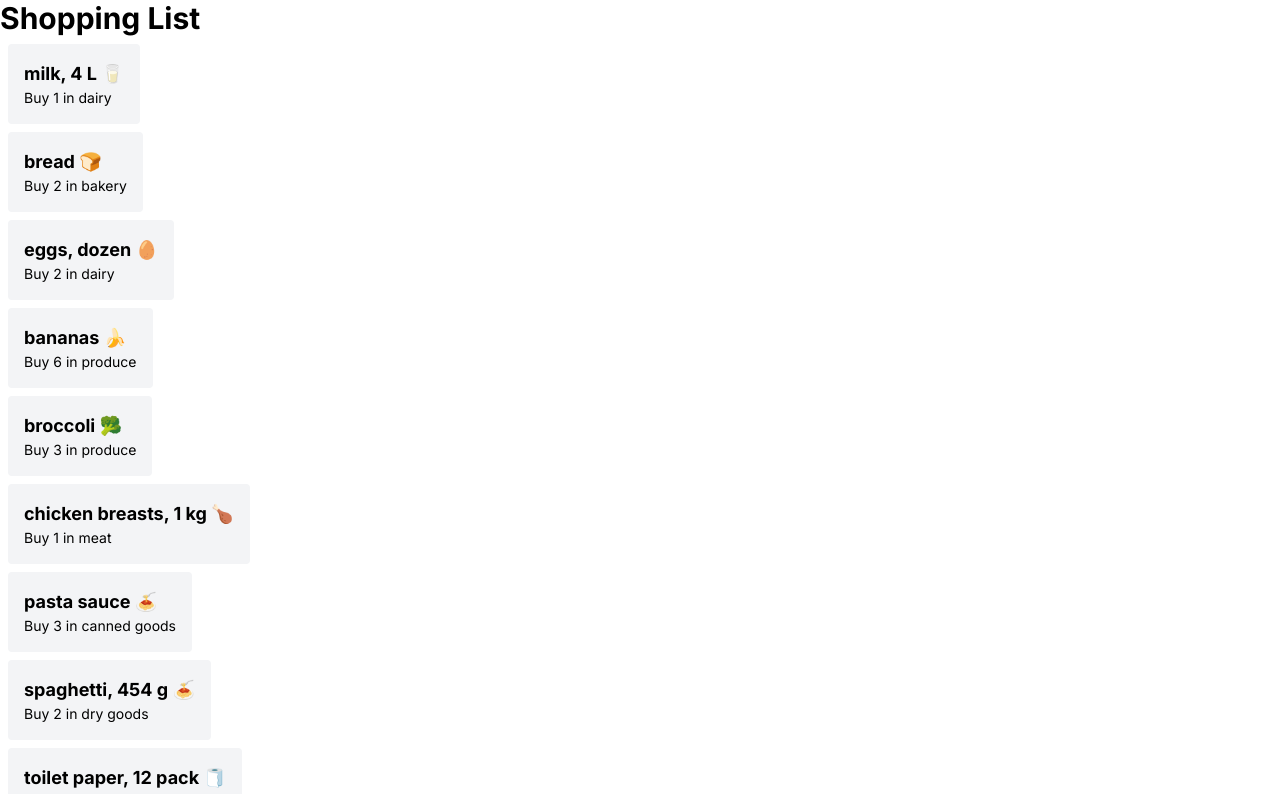
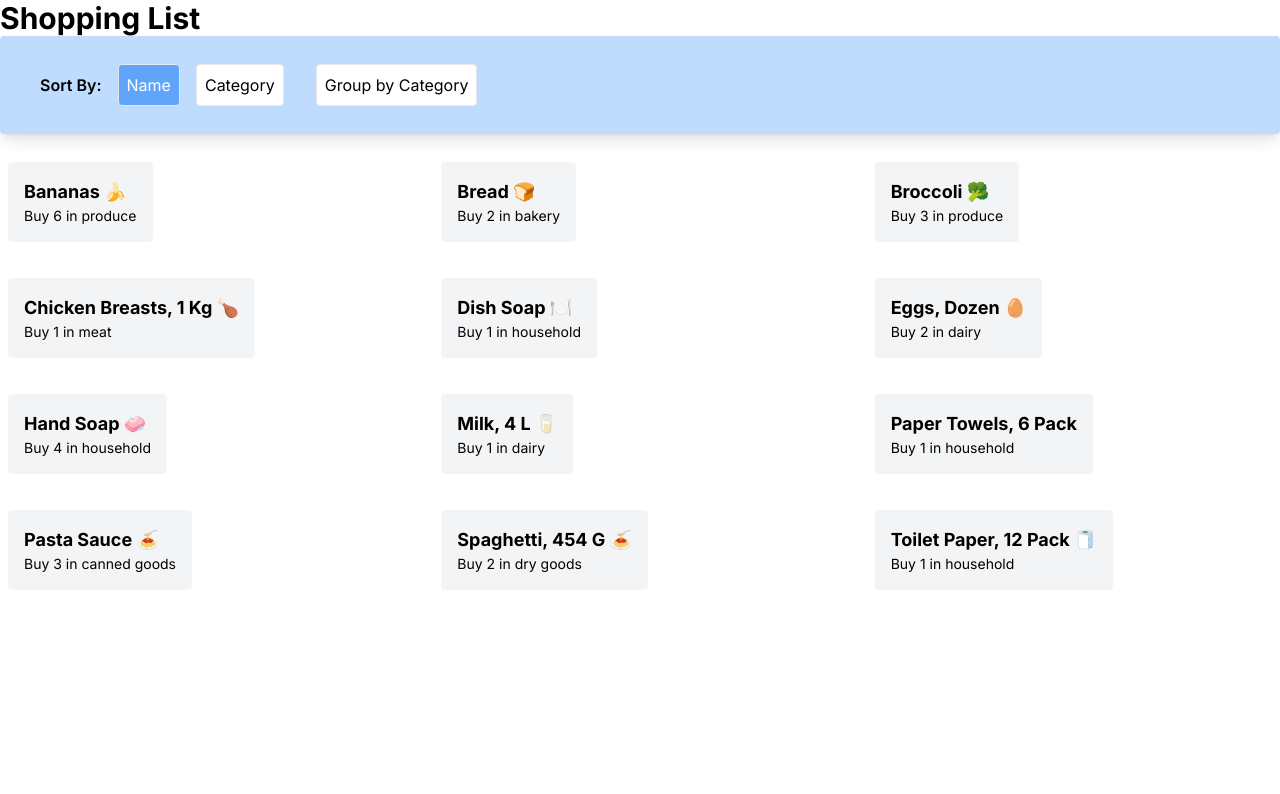
Before and after one commit to kksimons/cprg306-assignments, a Next.js app: page /week-5 in a window 1280 px wide. Shown: the top 794 px of the page. Built offline with nearby package versions, Linux system fonts and the light colour scheme.

Commit message:
completed week-5 assignment

```diff
--- a/app/week-5/contact/contact-list.js
+++ b/app/week-5/contact/contact-list.js
@@ -36,7 +36,7 @@ function ContactList() {
 
   //looking for a true or false vale (what should we should or should not return)
   //if it equals all, our default, I want to show everything (and so by default)
-  if (filter != all) {
+  if (filter != "all") {
     contactArray = contactArray.filter((contact) => contact.type === filter);
   }
 
--- a/app/week-5/item-list.js
+++ b/app/week-5/item-list.js
@@ -1,18 +1,98 @@
 "use client";
 import React, { useState } from "react";
+import itemsData from "./items.json";
 import Item from "./item";
-import ItemsData from "./items.json";
 
-export default function ItemList() {
-  const [items] = useState(ItemsData);
-  let itemsList = ItemsData.map((item) => ({ ...item }));
-  let [sortBy, setSortBy] = useState("name");
+function ItemList() {
+  // Deep defensive copy of all data
+  let itemsArray = itemsData.map((item) => ({ ...item }));
+
+  const [sortBy, setSortBy] = useState("name");
+  const [groupByCategory, setGroupByCategory] = useState(false);
+
+  const handleChangeSortBy = (value) => {
+    setSortBy(value);
+    setGroupByCategory(false); // Reset group by category when sorting is changed
+  };
+
+  const handleToggleGroupByCategory = () => {
+    setGroupByCategory((prevState) => !prevState);
+  };
+
+  // Sorting
+  itemsArray = itemsArray.sort((a, b) => {
+    if (isNaN(parseInt(a[sortBy]))) {
+      // Sorting alphabetically
+      let valueA = a[sortBy].toUpperCase();
+      let valueB = b[sortBy].toUpperCase();
+      if (valueA < valueB) {
+        return -1;
+      }
+      if (valueA > valueB) {
+        return 1;
+      }
+      return 0;
+    } else {
+      // Sorting numerically
+      return a[sortBy] - b[sortBy];
+    }
+  });
+
+  const sortedItems = groupByCategory
+    ? Object.entries(itemsArray.reduce((acc, item) => {
+      if (!acc[item.category]) {
+        acc[item.category] = [];
+      }
+      acc[item.category].push(item);
+      return acc;
+    }, {})).sort((a, b) => a[0].localeCompare(b[0]))
+    : [{ category: '', items: itemsArray }];
 
   return (
-    <ul>
-      {items.map((item, index) => (
-        <Item key={index} item={item} />
-      ))}
-    </ul>
+    <div>
+      <section className="flex mb-5 px-10 py-5 bg-blue-200 rounded shadow-lg">
+        <div className="mr-4">
+          <label className="font-semibold mr-2">Sort By:</label>
+          <button
+            onClick={() => handleChangeSortBy("name")}
+            className={`p-2 m-2 border rounded ${sortBy === "name" && !groupByCategory ? "bg-blue-400 text-white" : "bg-white text-black"}`}
+          >
+            Name
+          </button>
+          <button
+            onClick={() => handleChangeSortBy("category")}
+            className={`p-2 m-2 border rounded ${sortBy === "category" && !groupByCategory ? "bg-blue-400 text-white" : "bg-white text-black"}`}
+          >
+            Category
+          </button>
+        </div>
+        <div>
+          <button
+            onClick={handleToggleGroupByCategory}
+            className={`p-2 m-2 border rounded ${groupByCategory ? "bg-blue-400 text-white" : "bg-white text-black"}`}
+          >
+            {groupByCategory ? "Ungroup by Category" : "Group by Category"}
+          </button>
+        </div>
+      </section>
+      <section className="grid grid-cols-1 md:grid-cols-2 lg:grid-cols-3 gap-5">
+        {groupByCategory
+          ? sortedItems.map(([category, items], index) => (
+            <div key={index} className="col-span-3">
+              <h2 className="text-2xl font-bold capitalize mb-4">{category}</h2>
+              <div className="grid grid-cols-1 md:grid-cols-2 lg:grid-cols-3 gap-5">
+                {items.sort((a, b) => a.name.localeCompare(b.name)).map((item, idx) => (
+                  <Item key={idx} item={item} />
+                ))}
+              </div>
+            </div>
+          ))
+          : sortedItems[0].items.map((item, index) => (
+            <Item key={index} item={item} />
+          ))}
+      </section>
+    </div>
   );
 }
+
+export default ItemList;
--- a/app/week-5/item.js
+++ b/app/week-5/item.js
@@ -1,13 +1,16 @@
+import React from 'react';
+
 export default function Item({ item }) {
   const { name, quantity, category } = item;
 
+  //needed to add list-non to the li classname to remove bullet points
   return (
-    <div className="bg-gray-100 p-4 m-2 rounded w-fit">
-      <li>
-        <ul className="font-bold text-lg">{name}</ul>
-        <ul className="text-sm">
+    <div className="bg-gray-100 p-4 m-2 rounded w-fit list-none">
+      <li className="list-none">
+        <div className="font-bold text-lg capitalize">{name}</div>
+        <div className="text-sm">
           Buy {quantity} in {category}
-        </ul>
+        </div>
       </li>
     </div>
   );
```
